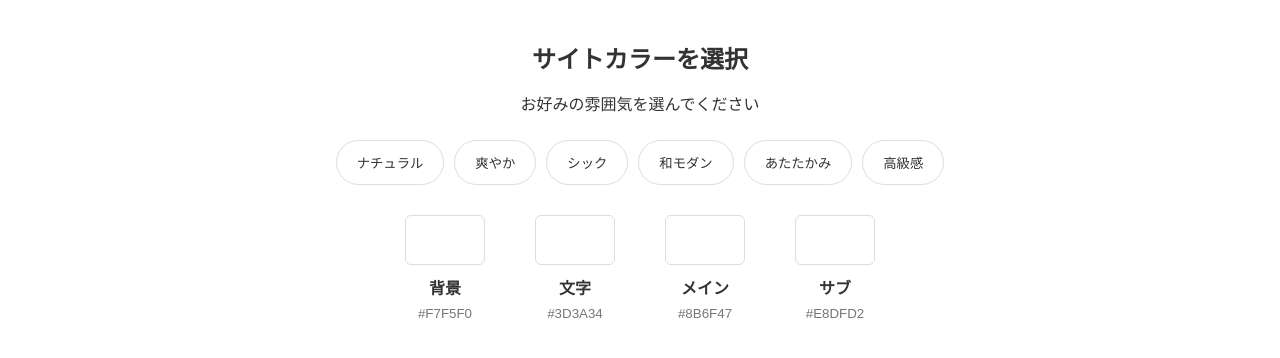
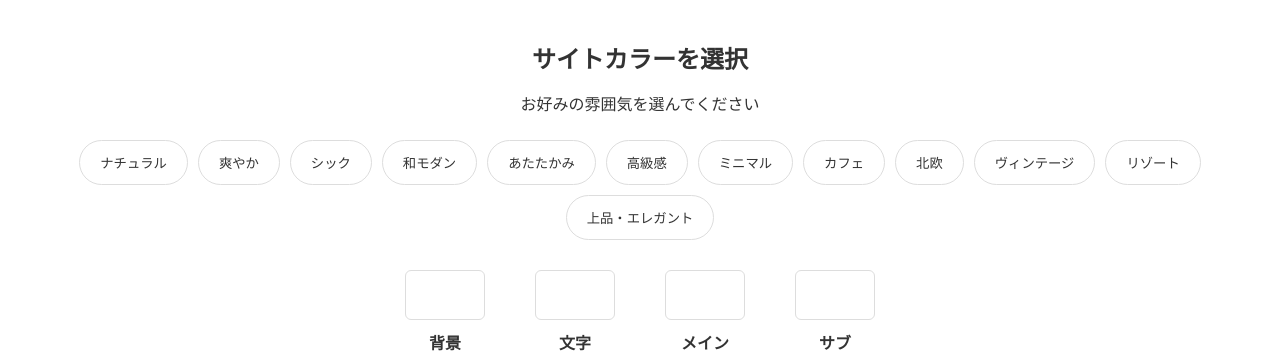
Before and after one commit to taka-tom/color-preview, a plain HTML site: page index.html in a window 1280 px wide. Shown: the top 358 px of the page. Drawn offline with Linux system fonts and the light colour scheme.

Commit message:
index.html を更新

```diff
--- a/index.html
+++ b/index.html
@@ -46,6 +46,13 @@
       <button data-color="luxury">
         高級感
       </button>
+
+  <button data-color="minimal">ミニマル</button>
+  <button data-color="cafe">カフェ</button>
+  <button data-color="nordic">北欧</button>
+  <button data-color="vintage">ヴィンテージ</button>
+  <button data-color="resort">リゾート</button>
+  <button data-color="elegant">上品・エレガント</button>
 
 </div>
 
```
